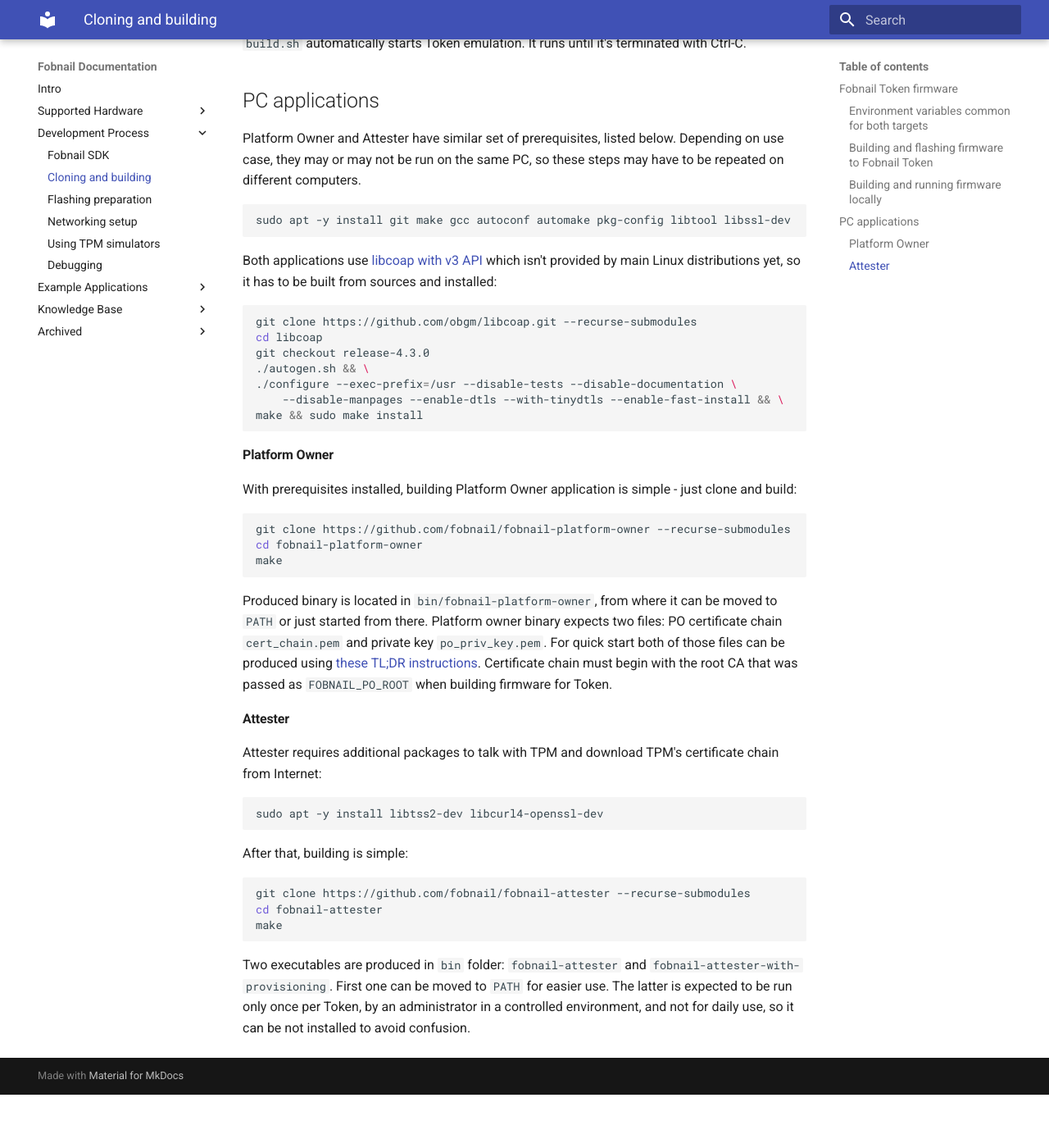
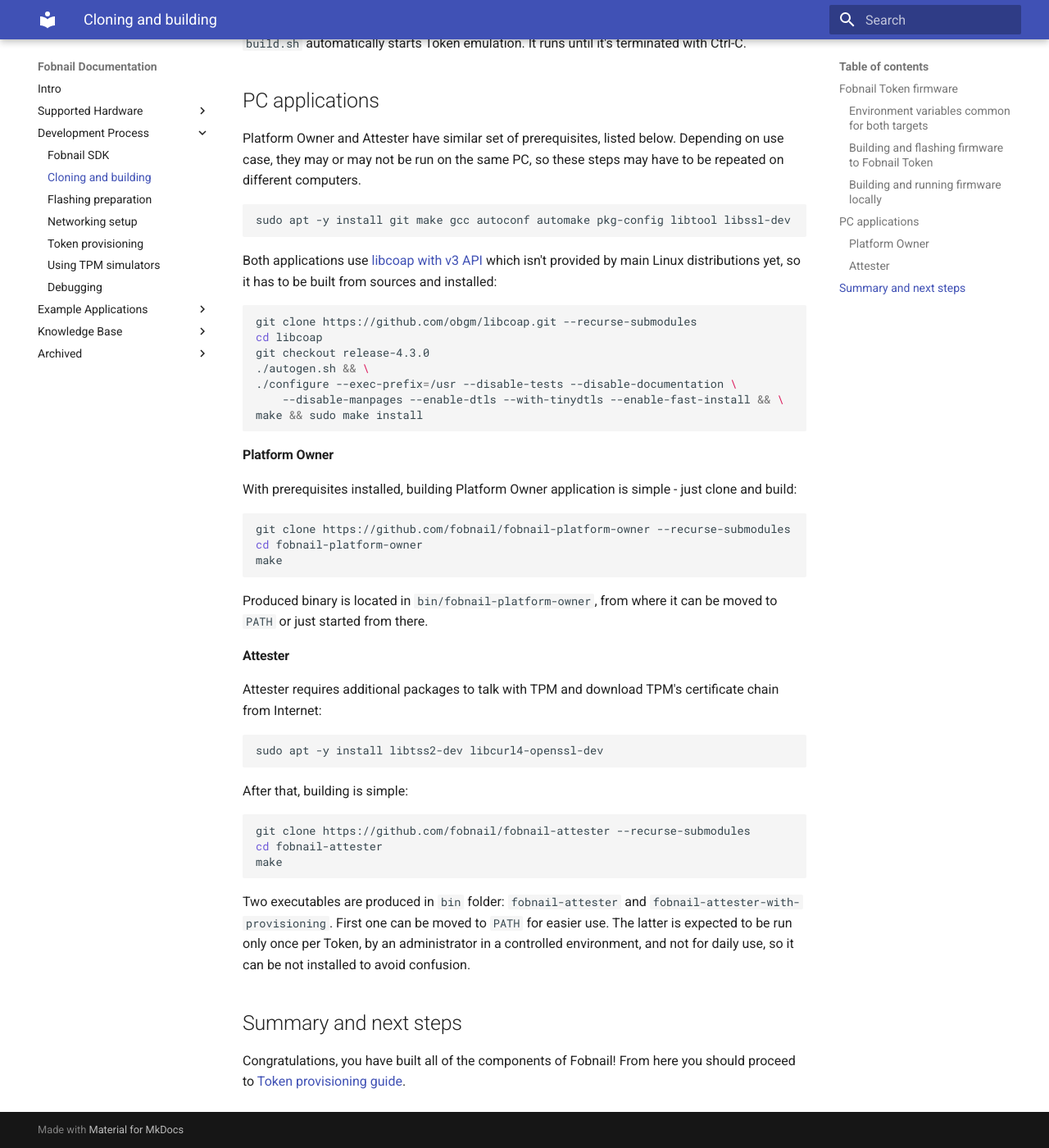
Before and after one commit to fobnail/docs, an MkDocs documentation site: the page built from docs/building.md, in a window 1280 px wide and 1400 px high, scrolled down 2029 px. Shown: the whole window at 82% size. Built offline with MkDocs 1.6.1 and Material for MkDocs 9.7.7, drawn with Linux system fonts in a browser that asks for light colours; before the commit the page ends 3364 px from its top, so only the background shows below that.

Commit message:
token_provisioning.md: new file, links between steps
Signed-off-by: Krystian Hebel <krystian.hebel@3mdeb.com>

````diff
--- a/docs/building.md
+++ b/docs/building.md
@@ -141,12 +141,7 @@
 ```
 
 Produced binary is located in `bin/fobnail-platform-owner`, from where it can be
-moved to `PATH` or just started from there. Platform owner binary expects two
-files: PO certificate chain `cert_chain.pem` and private key `po_priv_key.pem`.
-For quick start both of those files can be produced using [these TL;DR
-instructions](/keys_and_certificates/#tldr-version). Certificate chain must
-begin with the root CA that was passed as `FOBNAIL_PO_ROOT` when building
-firmware for Token.
+moved to `PATH` or just started from there.
 
 #### Attester
 
@@ -170,3 +165,8 @@
 easier use. The latter is expected to be run only once per Token, by an
 administrator in a controlled environment, and not for daily use, so it can be
 not installed to avoid confusion.
+
+## Summary and next steps
+
+Congratulations, you have built all of the components of Fobnail! From here you
+should proceed to [Token provisioning guide](/token_provisioning).
--- a/mkdocs.yml
+++ b/mkdocs.yml
@@ -10,6 +10,8 @@
 markdown_extensions:
     - pymdownx.highlight
     - pymdownx.superfences
+    - pymdownx.tabbed:
+        alternate_style: true
     - pymdownx.keys
 nav:
     - 'Intro': index.md
@@ -21,6 +23,7 @@
       - 'Cloning and building': building.md
       - 'Flashing preparation': flashing_preparation.md
       - 'Networking setup': networking_setup.md
+      - 'Token provisioning': token_provisioning.md
       - 'Using TPM simulators': tpm-simulators.md
       - 'Debugging': debugging.md
     - 'Example Applications':
````
Also changed, not shown: docs/examples/disk_encryption.md (+1 -1 lines), docs/token_provisioning.md (added, +107 -0 lines), docs/tpm-simulators.md (+2 -1 lines).
